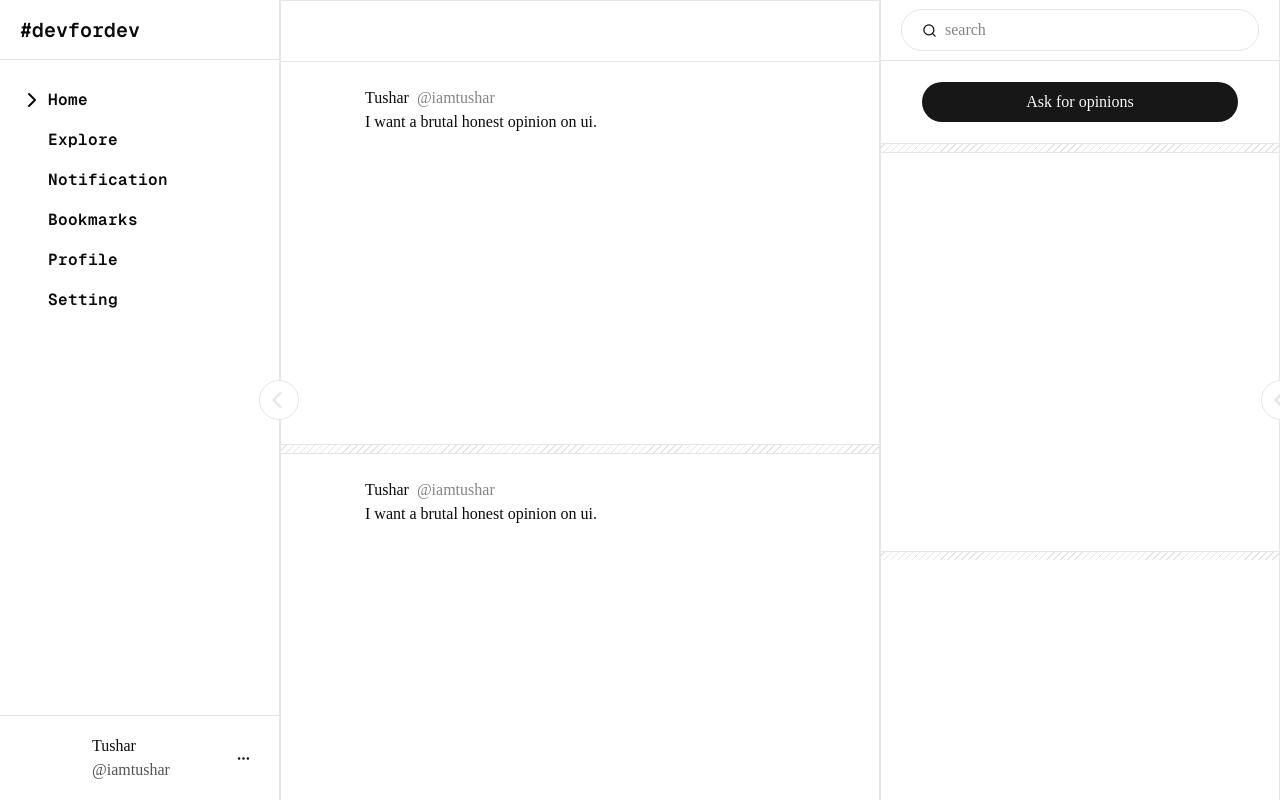
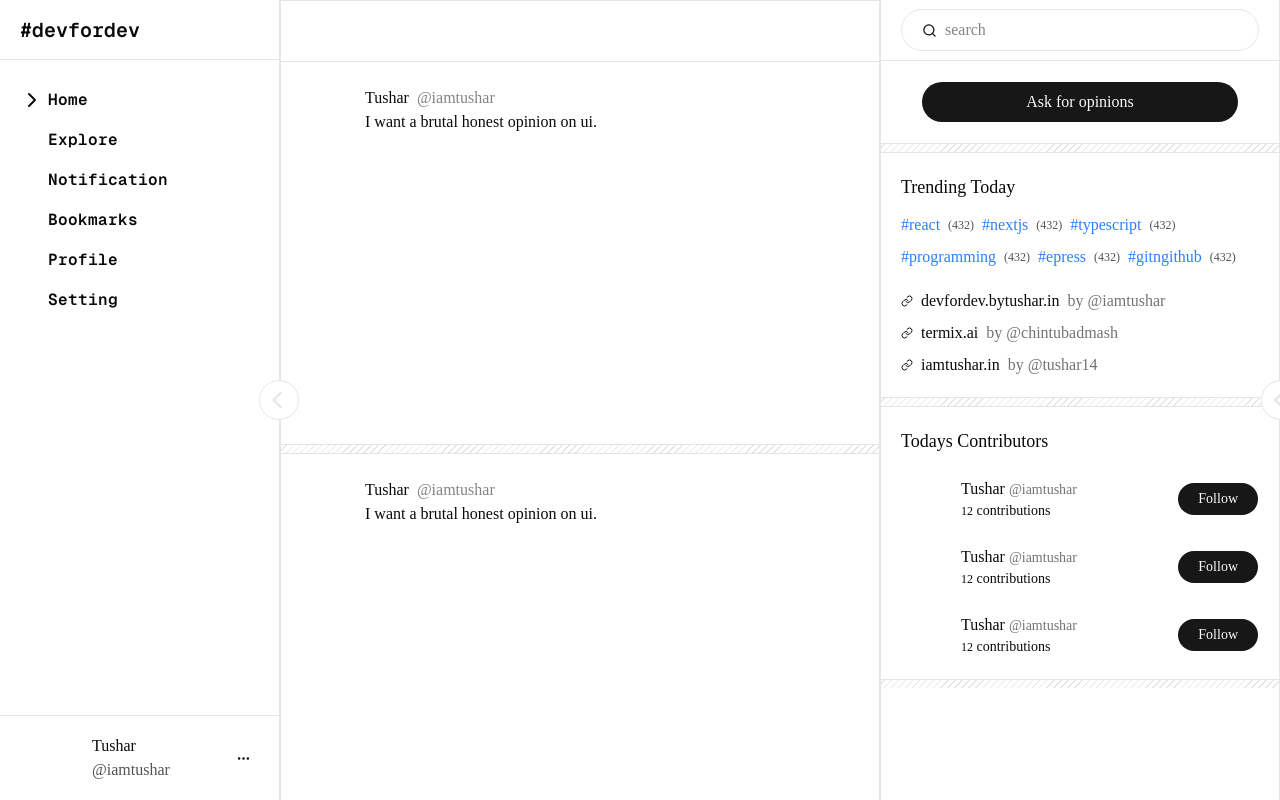
Before and after one commit to itushr/devfordev, a Next.js app: page /home in a window 1280 px wide. Built offline with nearby package versions, Linux system fonts and the light colour scheme.

Commit message:
feat(ui): tredning & top contributors

```diff
--- a/app/home/RightPanel.tsx
+++ b/app/home/RightPanel.tsx
@@ -1,6 +1,6 @@
 import Separator from '@/components/Separator'
 import { Button } from '@/components/ui/button'
-import { Search } from 'lucide-react'
+import { Link, Search } from 'lucide-react'
 
 const RightPanel = () => {
     return (
@@ -19,8 +19,88 @@ const RightPanel = () => {
             </div>
             <Separator />
 
-            <div className="h-100 border-y p-2">
-                <div className="h-full w-full bg-background rounded-2xl"></div>
+            <div className="border-y p-5">
+                <p className="text-lg">Trending Today</p>
+                <div className="flex flex-wrap gap-2 mt-3">
+                    <div className="flex items-center gap-x-2 group cursor-pointer">
+                        <div className="text-blue-500 group-hover:underline">#react</div>
+                        <div className="text-xs text-foreground/70">(432)</div>
+                    </div>
+                    <div className="flex items-center gap-x-2 group cursor-pointer">
+                        <div className="text-blue-500 group-hover:underline">#nextjs</div>
+                        <div className="text-xs text-foreground/70">(432)</div>
+                    </div>
+                    <div className="flex items-center gap-x-2 group cursor-pointer">
+                        <div className="text-blue-500 group-hover:underline">#typescript</div>
+                        <div className="text-xs text-foreground/70">(432)</div>
+                    </div>
+                    <div className="flex items-center gap-x-2 group cursor-pointer">
+                        <div className="text-blue-500 group-hover:underline">#programming</div>
+                        <div className="text-xs text-foreground/70">(432)</div>
+                    </div>
+                    <div className="flex items-center gap-x-2 group cursor-pointer">
+                        <div className="text-blue-500 group-hover:underline">#epress</div>
+                        <div className="text-xs text-foreground/70">(432)</div>
+                    </div>
+                    <div className="flex items-center gap-x-2 group cursor-pointer">
+                        <div className="text-blue-500 group-hover:underline">#gitngithub</div>
+                        <div className="text-xs text-foreground/70">(432)</div>
+                    </div>
+                </div>
+                <div className="mt-5 flex flex-col gap-2">
+                    <div className="flex items-center gap-x-2 hover:text-muted-foreground cursor-pointer">
+                        <Link size={12} />
+                        <div className="">devfordev.bytushar.in</div>
+                        <div className="text-muted-foreground">by @iamtushar</div>
+                    </div>
+                    <div className="flex items-center gap-x-2 hover:text-muted-foreground cursor-pointer">
+                        <Link size={12} />
+                        <div className="">termix.ai</div>
+                        <div className="text-muted-foreground">by @chintubadmash</div>
+                    </div>
+                    <div className="flex items-center gap-x-2 hover:text-muted-foreground cursor-pointer">
+                        <Link size={12} />
+                        <div className="">iamtushar.in</div>
+                        <div className="text-muted-foreground">by @tushar14</div>
+                    </div>
+                </div>
+            </div>
+            <Separator />
+
+            <div className="border-y p-5">
+                <p className="text-lg">Todays Contributors</p>
+                <div className="flex flex-col gap-5 mt-5">
+                    <div className="flex justify-between items-center">
+                        <div className="flex items-center gap-x-3 cursor-pointer">
+                            <div className="size-12 bg-card rounded-full"></div>
+                            <div>
+                                <p>Tushar <span className="text-muted-foreground text-sm">@iamtushar</span></p>
+                                <p className="text-sm"><span className="text-xs">12</span> contributions</p>
+                            </div>
+                        </div>
+                        <Button className="rounded-full text-sm px-5 py-4">Follow</Button>
+                    </div>
+                    <div className="flex justify-between items-center">
+                        <div className="flex items-center gap-x-3 cursor-pointer">
+                            <div className="size-12 bg-card rounded-full"></div>
+                            <div>
+                                <p>Tushar <span className="text-muted-foreground text-sm">@iamtushar</span></p>
+                                <p className="text-sm"><span className="text-xs">12</span> contributions</p>
+                            </div>
+                        </div>
+                        <Button className="rounded-full text-sm px-5 py-4">Follow</Button>
+                    </div>
+                    <div className="flex justify-between items-center">
+                        <div className="flex items-center gap-x-3 cursor-pointer">
+                            <div className="size-12 bg-card rounded-full"></div>
+                            <div>
+                                <p>Tushar <span className="text-muted-foreground text-sm">@iamtushar</span></p>
+                                <p className="text-sm"><span className="text-xs">12</span> contributions</p>
+                            </div>
+                        </div>
+                        <Button className="rounded-full text-sm px-5 py-4">Follow</Button>
+                    </div>
+                </div>
             </div>
             <Separator />
         </div>
```
